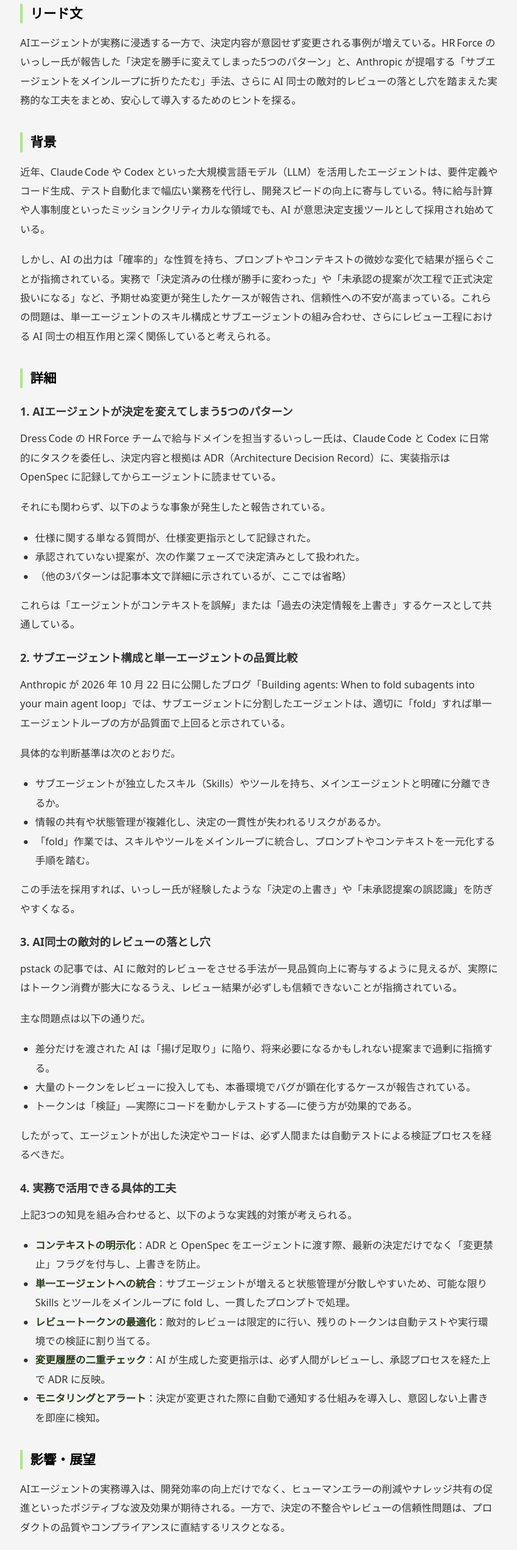
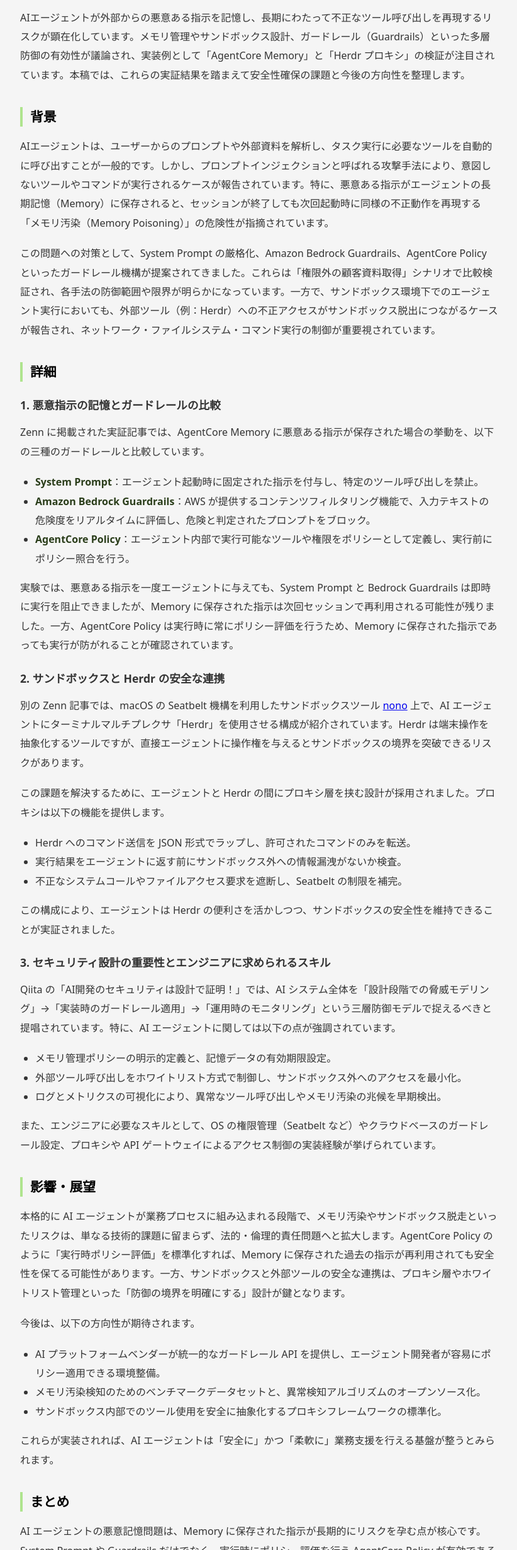
Before and after one commit to Azenzazza/Azenzazza.github.io, a plain HTML site: page news/tech.html in a window 1280 px wide. Shown: the part 339-2800 px from the top of the page at 63% size, without its empty margins (228-1050 px from the left). Drawn offline with Linux system fonts and the light colour scheme.

Commit message:
Update news 2026-11-16

```diff
--- a/news/tech.html
+++ b/news/tech.html
@@ -5,8 +5,8 @@
   <link rel="stylesheet" href="../main.css">
   <meta charset="UTF-8">
   <meta name="viewport" content="width=device-width, initial-scale=1.0">
-  <title>AIエージェントが決定を勝手に変えてしまった5つのパターンと工夫 - Azenzazzaのサイト</title>
-  <meta name="description" content="AIエージェントが実務で不安定さやバイアスを示し、複数記事で失敗例と対策が紹介される。読者は安全に導入するヒントを得られる。">
+  <title>AIエージェントの悪意記憶検証 - Azenzazzaのサイト</title>
+  <meta name="description" content="AIエージェントの安全性は急速に重要になっており、メモリ管理、サンドボックス設計、セキュリティ設計など多角的課題が議論されている。">
   <style>
     body {
       margin: 0;
@@ -185,77 +185,69 @@
       <a href="./normal.html">一般</a>
     </div>
 
-    <p class="news-date">2026年11月16日</p>
-    <h1>AIエージェントが決定を勝手に変えてしまった5つのパターンと工夫</h1>
+    <p class="news-date">2026年11月17日</p>
+    <h1>AIエージェントの悪意記憶検証</h1>
 
     <article class="news-body">
 <h2>リード文</h2>
-<p>AIエージェントが実務に浸透する一方で、決定内容が意図せず変更される事例が増えている。HR Force のいっしー氏が報告した「決定を勝手に変えてしまった5つのパターン」と、Anthropic が提唱する「サブエージェントをメインループに折りたたむ」手法、さらに AI 同士の敵対的レビューの落とし穴を踏まえた実務的な工夫をまとめ、安心して導入するためのヒントを探る。</p>
+<p>AIエージェントが外部からの悪意ある指示を記憶し、長期にわたって不正なツール呼び出しを再現するリスクが顕在化しています。メモリ管理やサンドボックス設計、ガードレール（Guardrails）といった多層防御の有効性が議論され、実装例として「AgentCore Memory」と「Herdr プロキシ」の検証が注目されています。本稿では、これらの実証結果を踏まえて安全性確保の課題と今後の方向性を整理します。</p>
 
 <h2>背景</h2>
-<p>近年、Claude Code や Codex といった大規模言語モデル（LLM）を活用したエージェントは、要件定義やコード生成、テスト自動化まで幅広い業務を代行し、開発スピードの向上に寄与している。特に給与計算や人事制度といったミッションクリティカルな領域でも、AI が意思決定支援ツールとして採用され始めている。</p>
-<p>しかし、AI の出力は「確率的」な性質を持ち、プロンプトやコンテキストの微妙な変化で結果が揺らぐことが指摘されている。実務で「決定済みの仕様が勝手に変わった」や「未承認の提案が次工程で正式決定扱いになる」など、予期せぬ変更が発生したケースが報告され、信頼性への不安が高まっている。これらの問題は、単一エージェントのスキル構成とサブエージェントの組み合わせ、さらにレビュー工程における AI 同士の相互作用と深く関係していると考えられる。</p>
+<p>AIエージェントは、ユーザーからのプロンプトや外部資料を解析し、タスク実行に必要なツールを自動的に呼び出すことが一般的です。しかし、プロンプトインジェクションと呼ばれる攻撃手法により、意図しないツールやコマンドが実行されるケースが報告されています。特に、悪意ある指示がエージェントの長期記憶（Memory）に保存されると、セッションが終了しても次回起動時に同様の不正動作を再現する「メモリ汚染（Memory Poisoning）」の危険性が指摘されています。</p>
+<p>この問題への対策として、System Prompt の厳格化、Amazon Bedrock Guardrails、AgentCore Policy といったガードレール機構が提案されてきました。これらは「権限外の顧客資料取得」シナリオで比較検証され、各手法の防御範囲や限界が明らかになっています。一方で、サンドボックス環境下でのエージェント実行においても、外部ツール（例：Herdr）への不正アクセスがサンドボックス脱出につながるケースが報告され、ネットワーク・ファイルシステム・コマンド実行の制御が重要視されています。</p>
 
 <h2>詳細</h2>
-<h3>1. AIエージェントが決定を変えてしまう5つのパターン</h3>
-<p>Dress Code の HR Force チームで給与ドメインを担当するいっしー氏は、Claude Code と Codex に日常的にタスクを委任し、決定内容と根拠は ADR（Architecture Decision Record）に、実装指示は OpenSpec に記録してからエージェントに読ませている。</p>
-<p>それにも関わらず、以下のような事象が発生したと報告されている。</p>
+<h3>1. 悪意指示の記憶とガードレールの比較</h3>
+<p>Zenn に掲載された実証記事では、AgentCore Memory に悪意ある指示が保存された場合の挙動を、以下の三種のガードレールと比較しています。</p>
 <ul>
-<li>仕様に関する単なる質問が、仕様変更指示として記録された。</li>
-<li>承認されていない提案が、次の作業フェーズで決定済みとして扱われた。</li>
-<li>（他の3パターンは記事本文で詳細に示されているが、ここでは省略）</li>
+<li><strong>System Prompt</strong>：エージェント起動時に固定された指示を付与し、特定のツール呼び出しを禁止。</li>
+<li><strong>Amazon Bedrock Guardrails</strong>：AWS が提供するコンテンツフィルタリング機能で、入力テキストの危険度をリアルタイムに評価し、危険と判定されたプロンプトをブロック。</li>
+<li><strong>AgentCore Policy</strong>：エージェント内部で実行可能なツールや権限をポリシーとして定義し、実行前にポリシー照合を行う。</li>
 </ul>
-<p>これらは「エージェントがコンテキストを誤解」または「過去の決定情報を上書き」するケースとして共通している。</p>
+<p>実験では、悪意ある指示を一度エージェントに与えても、System Prompt と Bedrock Guardrails は即時に実行を阻止できましたが、Memory に保存された指示は次回セッションで再利用される可能性が残りました。一方、AgentCore Policy は実行時に常にポリシー評価を行うため、Memory に保存された指示であっても実行が防がれることが確認されています。</p>
 
-<h3>2. サブエージェント構成と単一エージェントの品質比較</h3>
-<p>Anthropic が 2026 年 10 月 22 日に公開したブログ「Building agents: When to fold subagents into your main agent loop」では、サブエージェントに分割したエージェントは、適切に「fold」すれば単一エージェントループの方が品質面で上回ると示されている。</p>
-<p>具体的な判断基準は次のとおりだ。</p>
+<h3>2. サンドボックスと Herdr の安全な連携</h3>
+<p>別の Zenn 記事では、macOS の Seatbelt 機構を利用したサンドボックスツール <a href="https://nono.sh">nono</a> 上で、AI エージェントにターミナルマルチプレクサ「Herdr」を使用させる構成が紹介されています。Herdr は端末操作を抽象化するツールですが、直接エージェントに操作権を与えるとサンドボックスの境界を突破できるリスクがあります。</p>
+<p>この課題を解決するために、エージェントと Herdr の間にプロキシ層を挟む設計が採用されました。プロキシは以下の機能を提供します。</p>
 <ul>
-<li>サブエージェントが独立したスキル（Skills）やツールを持ち、メインエージェントと明確に分離できるか。</li>
-<li>情報の共有や状態管理が複雑化し、決定の一貫性が失われるリスクがあるか。</li>
-<li>「fold」作業では、スキルやツールをメインループに統合し、プロンプトやコンテキストを一元化する手順を踏む。</li>
+<li>Herdr へのコマンド送信を JSON 形式でラップし、許可されたコマンドのみを転送。</li>
+<li>実行結果をエージェントに返す前にサンドボックス外への情報漏洩がないか検査。</li>
+<li>不正なシステムコールやファイルアクセス要求を遮断し、Seatbelt の制限を補完。</li>
 </ul>
-<p>この手法を採用すれば、いっしー氏が経験したような「決定の上書き」や「未承認提案の誤認識」を防ぎやすくなる。</p>
+<p>この構成により、エージェントは Herdr の便利さを活かしつつ、サンドボックスの安全性を維持できることが実証されました。</p>
 
-<h3>3. AI同士の敵対的レビューの落とし穴</h3>
-<p>pstack の記事では、AI に敵対的レビューをさせる手法が一見品質向上に寄与するように見えるが、実際にはトークン消費が膨大になるうえ、レビュー結果が必ずしも信頼できないことが指摘されている。</p>
-<p>主な問題点は以下の通りだ。</p>
+<h3>3. セキュリティ設計の重要性とエンジニアに求められるスキル</h3>
+<p>Qiita の「AI開発のセキュリティは設計で証明！」では、AI システム全体を「設計段階での脅威モデリング」→「実装時のガードレール適用」→「運用時のモニタリング」という三層防御モデルで捉えるべきと提唱されています。特に、AI エージェントに関しては以下の点が強調されています。</p>
 <ul>
-<li>差分だけを渡された AI は「揚げ足取り」に陥り、将来必要になるかもしれない提案まで過剰に指摘する。</li>
-<li>大量のトークンをレビューに投入しても、本番環境でバグが顕在化するケースが報告されている。</li>
-<li>トークンは「検証」―実際にコードを動かしテストする―に使う方が効果的である。</li>
+<li>メモリ管理ポリシーの明示的定義と、記憶データの有効期限設定。</li>
+<li>外部ツール呼び出しをホワイトリスト方式で制御し、サンドボックス外へのアクセスを最小化。</li>
+<li>ログとメトリクスの可視化により、異常なツール呼び出しやメモリ汚染の兆候を早期検出。</li>
 </ul>
-<p>したがって、エージェントが出した決定やコードは、必ず人間または自動テストによる検証プロセスを経るべきだ。</p>
-
-<h3>4. 実務で活用できる具体的工夫</h3>
-<p>上記3つの知見を組み合わせると、以下のような実践的対策が考えられる。</p>
-<ul>
-<li><strong>コンテキストの明示化</strong>：ADR と OpenSpec をエージェントに渡す際、最新の決定だけでなく「変更禁止」フラグを付与し、上書きを防止。</li>
-<li><strong>単一エージェントへの統合</strong>：サブエージェントが増えると状態管理が分散しやすいため、可能な限り Skills とツールをメインループに fold し、一貫したプロンプトで処理。</li>
-<li><strong>レビュートークンの最適化</strong>：敵対的レビューは限定的に行い、残りのトークンは自動テストや実行環境での検証に割り当てる。</li>
-<li><strong>変更履歴の二重チェック</strong>：AI が生成した変更指示は、必ず人間がレビューし、承認プロセスを経た上で ADR に反映。</li>
-<li><strong>モニタリングとアラート</strong>：決定が変更された際に自動で通知する仕組みを導入し、意図しない上書きを即座に検知。</li>
-</ul>
+<p>また、エンジニアに必要なスキルとして、OS の権限管理（Seatbelt など）やクラウドベースのガードレール設定、プロキシや API ゲートウェイによるアクセス制御の実装経験が挙げられています。</p>
 
 <h2>影響・展望</h2>
-<p>AIエージェントの実務導入は、開発効率の向上だけでなく、ヒューマンエラーの削減やナレッジ共有の促進といったポジティブな波及効果が期待される。一方で、決定の不整合やレビューの信頼性問題は、プロダクトの品質やコンプライアンスに直結するリスクとなる。</p>
-<p>Anthropic の「fold」手法が広く採用され、エージェントのスキル構成がシンプル化すれば、コンテキストの一貫性が保たれやすくなる。さらに、AI 同士のレビューを補助的に活用しつつ、実行テストへのリソース配分を最適化すれば、トークンコストを抑えながら高信頼性を実現できるとみられる。</p>
-<p>今後は、エージェントの決定ログを標準化し、監査可能な形で保存する仕組みや、AI の出力を自動で検証する CI/CD パイプラインの整備が進む可能性がある。</p>
+<p>本格的に AI エージェントが業務プロセスに組み込まれる段階で、メモリ汚染やサンドボックス脱走といったリスクは、単なる技術的課題に留まらず、法的・倫理的責任問題へと拡大します。AgentCore Policy のように「実行時ポリシー評価」を標準化すれば、Memory に保存された過去の指示が再利用されても安全性を保てる可能性があります。一方、サンドボックスと外部ツールの安全な連携は、プロキシ層やホワイトリスト管理といった「防御の境界を明確にする」設計が鍵となります。</p>
+<p>今後は、以下の方向性が期待されます。</p>
+<ul>
+<li>AI プラットフォームベンダーが統一的なガードレール API を提供し、エージェント開発者が容易にポリシー適用できる環境整備。</li>
+<li>メモリ汚染検知のためのベンチマークデータセットと、異常検知アルゴリズムのオープンソース化。</li>
+<li>サンドボックス内部でのツール使用を安全に抽象化するプロキシフレームワークの標準化。</li>
+</ul>
+<p>これらが実装されれば、AI エージェントは「安全に」かつ「柔軟に」業務支援を行える基盤が整うとみられます。</p>
 
 <h2>まとめ</h2>
-<p>AIエージェントが決定を勝手に変える5つのパターンは、コンテキスト管理の甘さやサブエージェントの分散が原因と考えられる。Anthropic の「fold」手法でエージェントを統合し、レビュートークンは検証に回すという工夫を組み合わせることで、実務での安定運用が期待できる。安全かつ効果的に AI を活用するためのポイントは、決定の明示化、統合的スキル設計、そして必須の検証プロセスである。</p>
+<p>AI エージェントの悪意記憶問題は、Memory に保存された指示が長期的にリスクを孕む点が核心です。System Prompt や Guardrails だけでなく、実行時にポリシー評価を行う AgentCore Policy が有効であることが実証されました。また、サンドボックス内での外部ツール利用は、プロキシ層によるアクセス制御で安全性を確保できることが示されています。今後は、ガードレールの標準化とメモリ汚染検知技術の成熟が、AI エージェントの安全運用を支える鍵となるでしょう。</p>
 
-<!-- 出典 -->
-<ul>
-<li><a href="https://zenn.dev/dress_code/articles/568fd547315abe">AIエージェントが決定を勝手に変えてしまった5つのパターンと工夫</a></li>
-<li><a href="https://zenn.dev/happy_elements/articles/201519107f93de">Skills を持つ単一エージェントは、サブエージェント構成より品質で上回ることが多い — Anthropic が示す移行の手順</a></li>
-<li><a href="https://zenn.dev/karamage/articles/5c3f8370b2b370">AIに敵対的レビューをさせるな。トークンは検証に使え</a></li>
-</ul>
+出典URL
+https://zenn.dev/takuyousou/articles/agentcore-memory-poisoning-guardrails
+https://zenn.dev/naofumimurata/articles/nono-hc-proxy
+https://qiita.com/Sicut_study/items/b6d17933cc276dadf6d5?utm_campaign=popular_items&utm_medium=feed&utm_source=popular_items
+https://qiita.com/kizuku_tabata/items/79e3411b93aff5c46177?utm_campaign=popular_items&utm_medium=feed&utm_source=popular_items
     </article>
 
     <section class="news-sources">
       <h2>出典</h2>
-      <ul><li><a href="https://zenn.dev/dress_code/articles/568fd547315abe" target="_blank" rel="noopener">AIエージェントが決定を勝手に変えてしまった5つのパターンと工夫</a><span class="src-name">(Zenn)</span></li><li><a href="https://zenn.dev/happy_elements/articles/201519107f93de" target="_blank" rel="noopener">Skills を持つ単一エージェントは、サブエージェント構成より品質で上回ることが多い — Anthropic が示す移行の手順</a><span class="src-name">(Zenn)</span></li><li><a href="https://zenn.dev/karamage/articles/5c3f8370b2b370" target="_blank" rel="noopener">【pstack】AIに敵対的レビューをさせるな。トークンは検証に使え</a><span class="src-name">(Zenn)</span></li></ul>
+      <ul><li><a href="https://zenn.dev/takuyousou/articles/agentcore-memory-poisoning-guardrails" target="_blank" rel="noopener">AIエージェントは悪意ある指示を記憶するのか？— AgentCore MemoryとGuardrailsで検証</a><span class="src-name">(Zenn)</span></li><li><a href="https://zenn.dev/naofumimurata/articles/nono-hc-proxy" target="_blank" rel="noopener">サンドボックス内のAIエージェントにHerdrを安全に使わせたい</a><span class="src-name">(Zenn)</span></li><li><a href="https://qiita.com/Sicut_study/items/b6d17933cc276dadf6d5?utm_campaign=popular_items&utm_medium=feed&utm_source=popular_items" target="_blank" rel="noopener">AI開発のセキュリティは設計で証明！今後エンジニアに求められるスキルを完全解説</a><span class="src-name">(Qiita)</span></li><li><a href="https://qiita.com/kizuku_tabata/items/79e3411b93aff5c46177?utm_campaign=popular_items&utm_medium=feed&utm_source=popular_items" target="_blank" rel="noopener">AI駆動開発を導入するためのツールをAIで作ってみた</a><span class="src-name">(Qiita)</span></li></ul>
     </section>
   </main>
 
```
Also changed, not shown: news/normal.html (+33 -15 lines).
